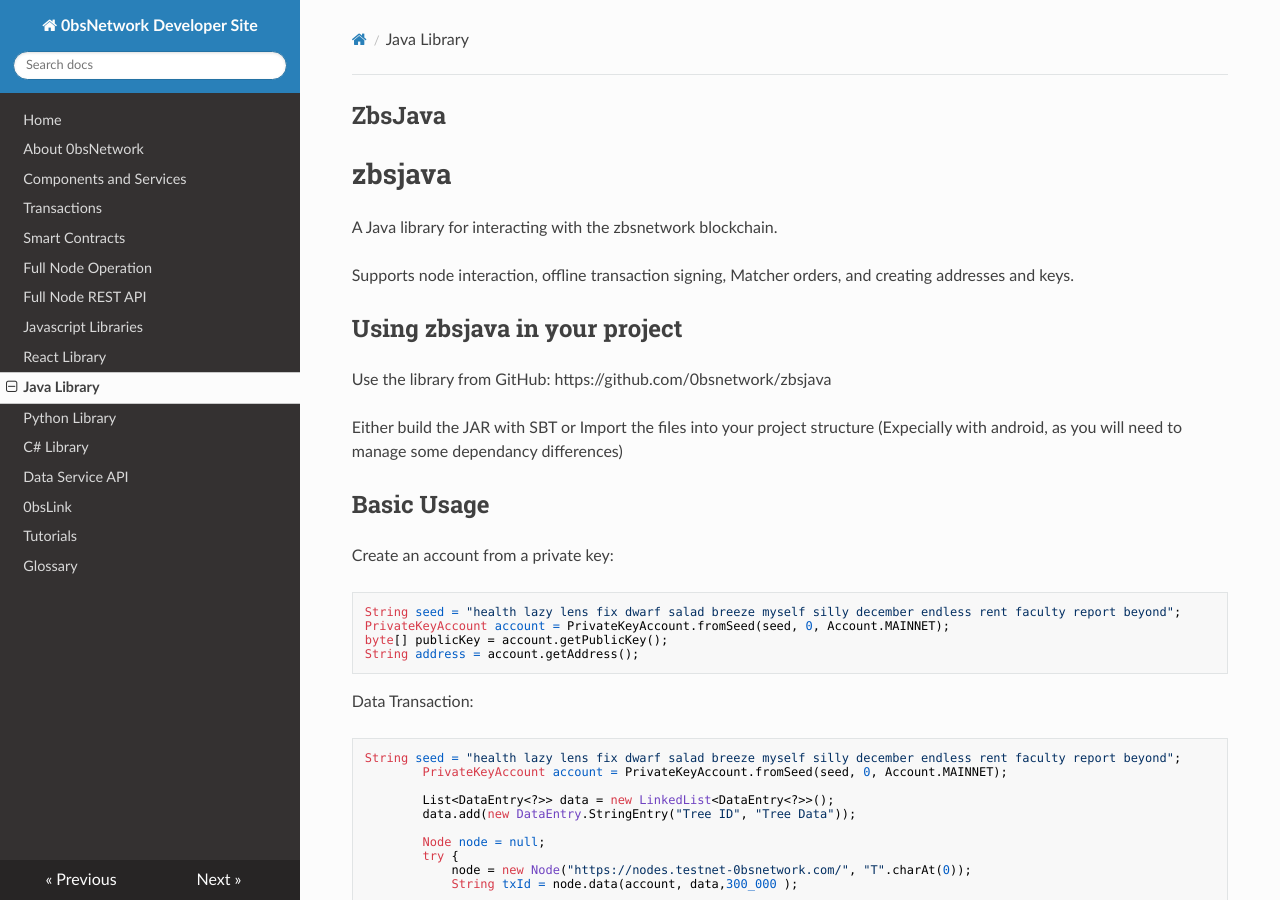
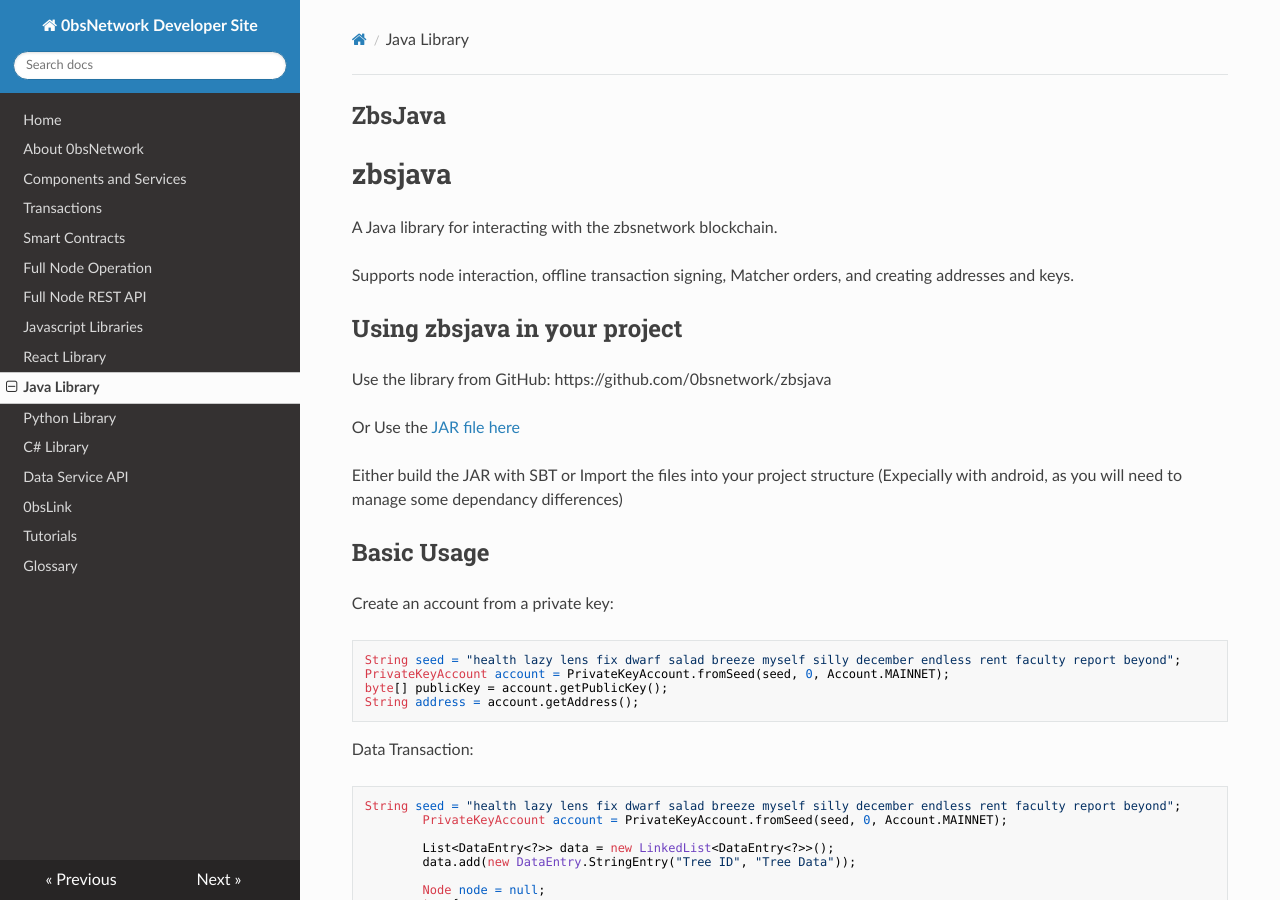
Before and after one commit to 0bsnetwork/developer.0bsnetwork.com, an MkDocs documentation site: the page built from docs/java.md, in a window 1280 px wide and 900 px high. Built offline with MkDocs 1.6.1, drawn with Linux system fonts in a browser that asks for light colours; nearby versions of some CDN libraries.

Commit message:
ZBS Java Jar File

```diff
--- a/docs/java.md
+++ b/docs/java.md
@@ -8,6 +8,8 @@
 ## Using zbsjava in your project
 
 Use the library from GitHub: https://github.com/0bsnetwork/zbsjava
+
+Or Use the [JAR file here](resources/zbsjava.zip)
 
 Either build the JAR with SBT or Import the files into your project structure (Expecially with android, as you will need to manage some dependancy differences)
 
```
Also changed, not shown: 1 other file.
